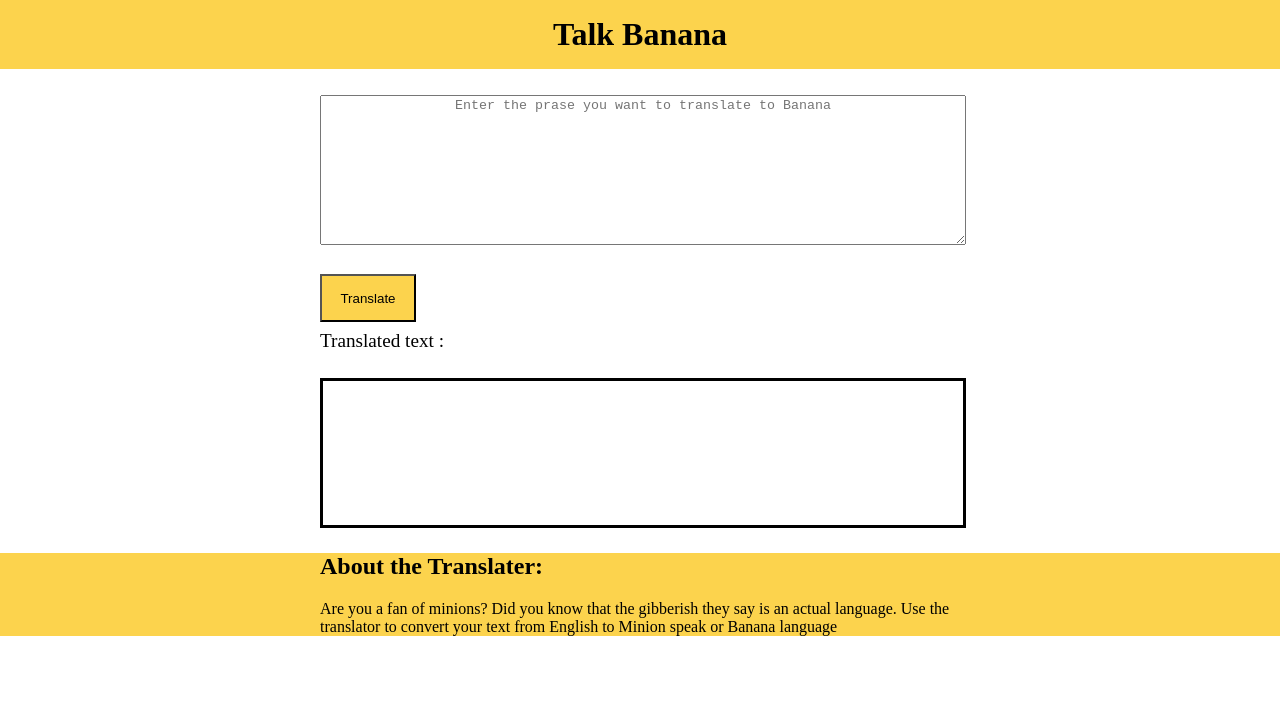
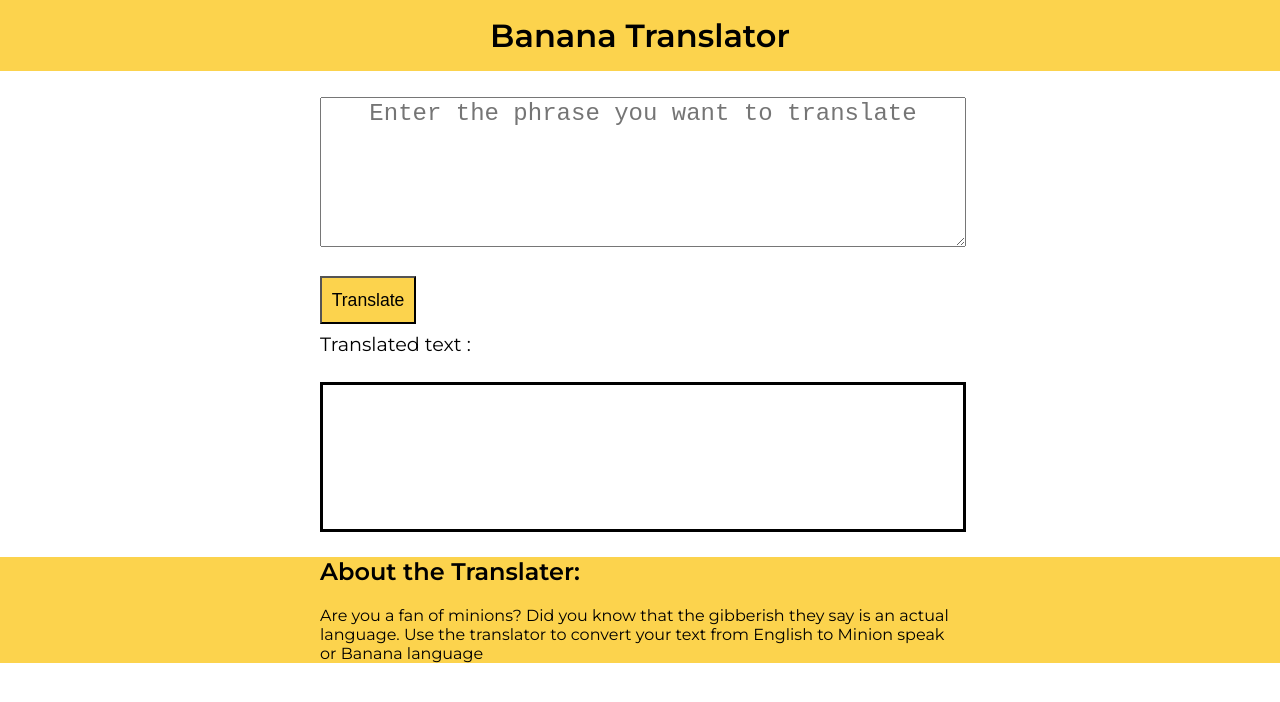
Before and after one commit to Ananth-lab/Neogcamp-bananatalk, a plain HTML site: page index.html in a window 1280 px wide. Drawn offline with Linux system fonts and the light colour scheme.

Commit message:
fix-fixed some of the stylings,fonts.

```diff
--- a/index.html
+++ b/index.html
@@ -8,8 +8,8 @@
     <title>Banana Talk</title>
 </head>
 <body>
-    <h1 class = "main-heading">Talk Banana</h1>
-    <textarea id="txt-input" placeholder="Enter the prase you want to translate to Banana"></textarea>
+    <h1 class = "main-heading">Banana Translator</h1>
+    <textarea id="txt-input" placeholder="Enter the phrase you want to translate"></textarea>
     <button id= "btn-translate">Translate</button>
     <div class="sub-heading">Translated text :</div>
     <div id = "txt-output"></div>
--- a/styles.css
+++ b/styles.css
@@ -1,3 +1,4 @@
+@import url('https://fonts.googleapis.com/css2?family=Montserrat:wght@100;400;600&display=swap');
 :root{
     --primary-color : #FCD34D;
 }
@@ -6,6 +7,7 @@ textarea{
     height : 18vh;
     margin : 2% 25%;
     text-align: center;
+    font-size : 1.5rem;
 }
 #txt-output{
     width : 50%;
@@ -13,12 +15,14 @@ textarea{
     margin : 2% 25%;
     text-align: center;
     border:  black solid;
+    font-size : 1.5rem;
 }
 #btn-translate{
     text-align: center;
     width : 6rem;
     height: 3rem;
     background-color: var(--primary-color);
+    font-size: 1.1rem;
     margin-left: 25%;
     margin-bottom: .5rem;
 }
@@ -41,8 +45,9 @@ textarea{
     margin-bottom: 0;
 }
 body{
-    border : 0;
+    padding : 0;
     margin: 0;
+    font-family: 'Montserrat', sans-serif;
 }
 section{
     background-color: var(--primary-color);
```
